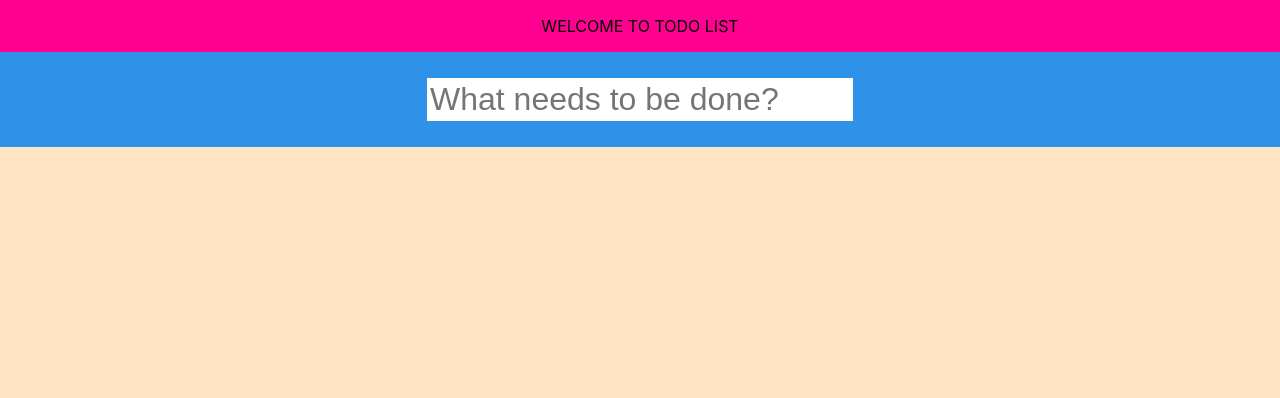
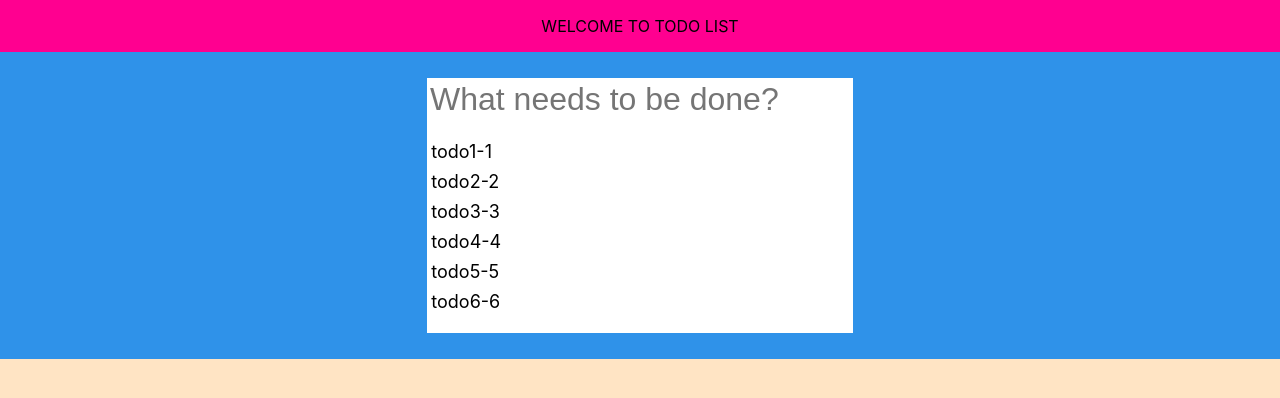
Before and after one commit to JustinLohKingWei/todo_todo, a React (Create React App) app: page / in a window 1280 px wide. Shown: the top 398 px of the page. Built offline with nearby package versions, Linux system fonts and the light colour scheme.

Commit message:
Added ListBox

```diff
--- a/src/components/InputBox.tsx
+++ b/src/components/InputBox.tsx
@@ -1,4 +1,5 @@
 import styled from "styled-components";
+import ListBox from "./ListBox";
 
 const InputBoxContainer = styled.div`
   display: flex;
@@ -11,23 +12,33 @@ const InputBoxContainer = styled.div`
 `;
 
 const InputBoxRoot = styled.div`
- display: flex;
-  min-width: 15em;
+  display: flex;
+  min-width: 20em;
   min-height: 1.5em;
+  flex-direction: column;
+
 `;
 const InputBoxTextBox = styled.input`
   min-width: inherit;
   min-height: inherit;
-  padding : 0.1em;
+  padding: 0.1em;
   border: 0.1em;
   font-size: xx-large;
 `;
 
 function InputBox() {
+  const data = {
+    todoList: [
+      ["todo1", true],
+      ["todo2", false],
+    ],
+  };
+
   return (
     <InputBoxContainer>
       <InputBoxRoot>
         <InputBoxTextBox placeholder="What needs to be done?" />
+        <ListBox/>
       </InputBoxRoot>
     </InputBoxContainer>
   );
--- /dev/null
+++ b/src/components/ListBox.tsx
@@ -0,0 +1,43 @@
+import styled from "styled-components";
+
+const ListBoxRoot = styled.div`
+  min-height: 1em;
+  min-width: 100%;
+  padding-top: 1em;
+  padding-bottom: 1em;
+  background-color: #ffffff;
+  display: flex;
+  flex-direction : column;
+`;
+
+const ListBoxItem = styled.div`
+min-width: 100%;
+min-height: 1em ;
+font-size : large;
+margin: 0.25em
+`;
+
+function ListBox() {
+  const listData = {
+    todoList: [
+      ["todo1", true],
+      ["todo2", false],
+      ["todo3", false],
+      ["todo4", false],
+      ["todo5", false],
+      ["todo6", false],
+    ],
+  };
+
+  return (
+    <ListBoxRoot>
+      {listData.todoList.map((data, index) => {
+        return <ListBoxItem>
+            {data[0]}-{index+1}
+        </ListBoxItem>;
+      })}
+    </ListBoxRoot>
+  );
+}
+
+export default ListBox;
--- a/src/data/todo.json
+++ b/src/data/todo.json
@@ -1,3 +1,6 @@
 {
-  "todoList": []
+  "todoList": [
+    ["todo1", true],
+    ["todo2", false]
+  ]
 }
```
